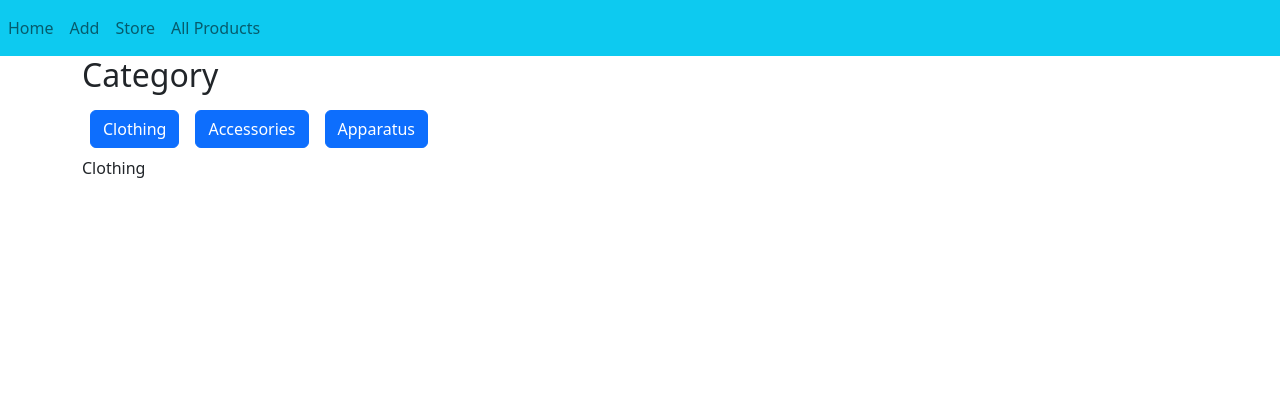
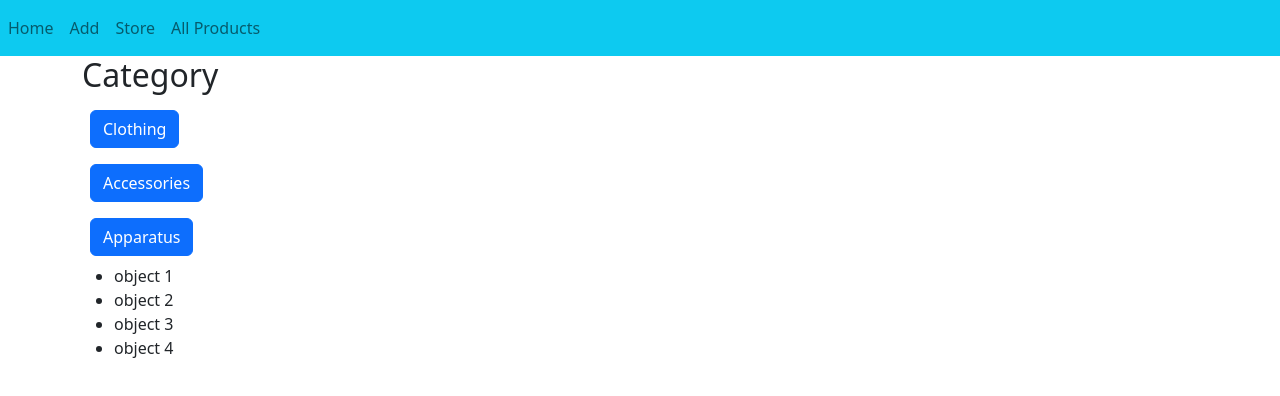
Before and after one commit to galamit23/SportStore, a React (Create React App) app: page /store/clothing in a window 1280 px wide. Shown: the top 396 px of the page. Built offline with nearby package versions, Linux system fonts and the light colour scheme.

Commit message:
fixing clothing rout

```diff
--- a/src/screens/Add.js
+++ b/src/screens/Add.js
@@ -2,6 +2,8 @@ import React from 'react'
 
 export default function Add() {
   return (
-    <div>Add</div>
+    <div>
+
+    </div>
   )
 }
--- a/src/screens/Store.js
+++ b/src/screens/Store.js
@@ -5,15 +5,18 @@ export default function Store() {
   return (
     <div className='container'>
       <h2>Category</h2>
-      <button className='btn btn-primary m-2'>Clothing
-        <Link className='nav-link' to='store/clothing'/>
-      </button>
-      <button className='btn btn-primary m-2'>Accessories
-        <Link className='nav-link' to='store/accessories'/>
-      </button>
-      <button className='btn btn-primary m-2 '> Apparatus
-        <Link className='nav-link' to='store/apparatus'/>
-      </button>
+      <Link className='nav-link' to='/store/clothing'>
+        <button className='btn btn-primary m-2'>Clothing</button>
+      </Link>
+
+      <Link className='nav-link' to='/store/accessories'>
+        <button className='btn btn-primary m-2'>Accessories</button>
+      </Link>
+
+      <Link className='nav-link' to='/store/Apparatus'>
+        <button className='btn btn-primary m-2'>Apparatus</button>
+      </Link>
+
       <Outlet/>
     </div>
   )
--- a/src/screens/store-category/Accessories.js
+++ b/src/screens/store-category/Accessories.js
@@ -1,12 +1,9 @@
 import React from 'react'
-import { Link ,Outlet } from 'react-router-dom'
 
 export default function Accessories() {
   return (
     <div>
       <h2>List of Accessories</h2>
-
-      <Outlet/>
     </div>
   )
 }
--- a/src/screens/store-category/Apparatus.js
+++ b/src/screens/store-category/Apparatus.js
@@ -2,6 +2,13 @@ import React from 'react'
 
 export default function Apparatus() {
   return (
-    <div>Apparatus</div>
+    <div>
+      <ul>
+        <li>object 1</li>
+        <li>object 2</li>
+        <li>object 3</li>
+        <li>object 4</li>
+      </ul>
+    </div>
   )
 }
--- a/src/screens/store-category/Clothing.js
+++ b/src/screens/store-category/Clothing.js
@@ -1,7 +1,16 @@
 import React from 'react'
+import { Outlet ,Link } from 'react-router-dom'
 
 export default function Clothing() {
   return (
-    <div>Clothing</div>
+    <div>
+      <ul>
+        <li>object 1</li>
+        <li>object 2</li>
+        <li>object 3</li>
+        <li>object 4</li>
+      </ul>
+      <Outlet/>
+    </div>
   )
 }
```
Also changed, not shown: src/index.js (+4 -3 lines).
